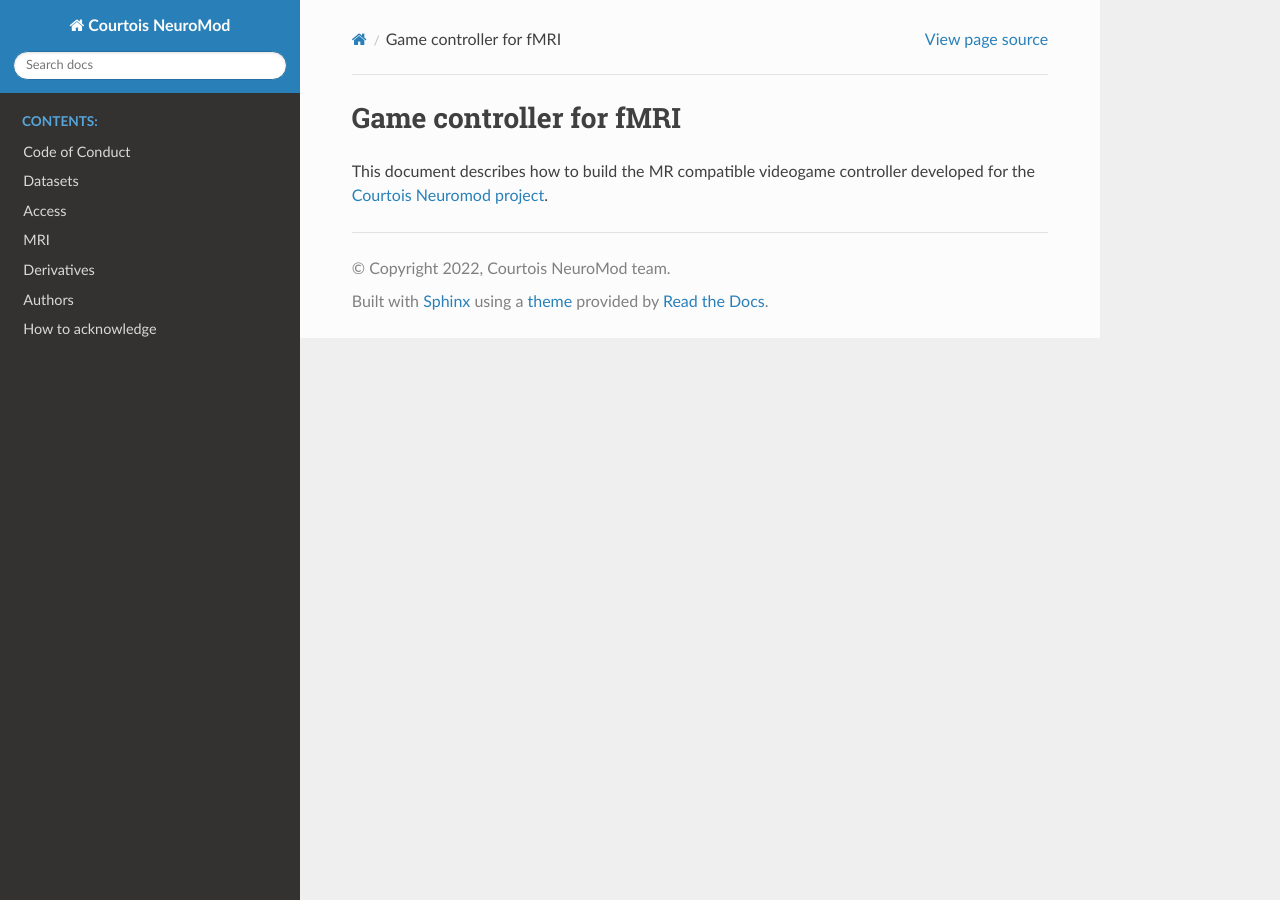
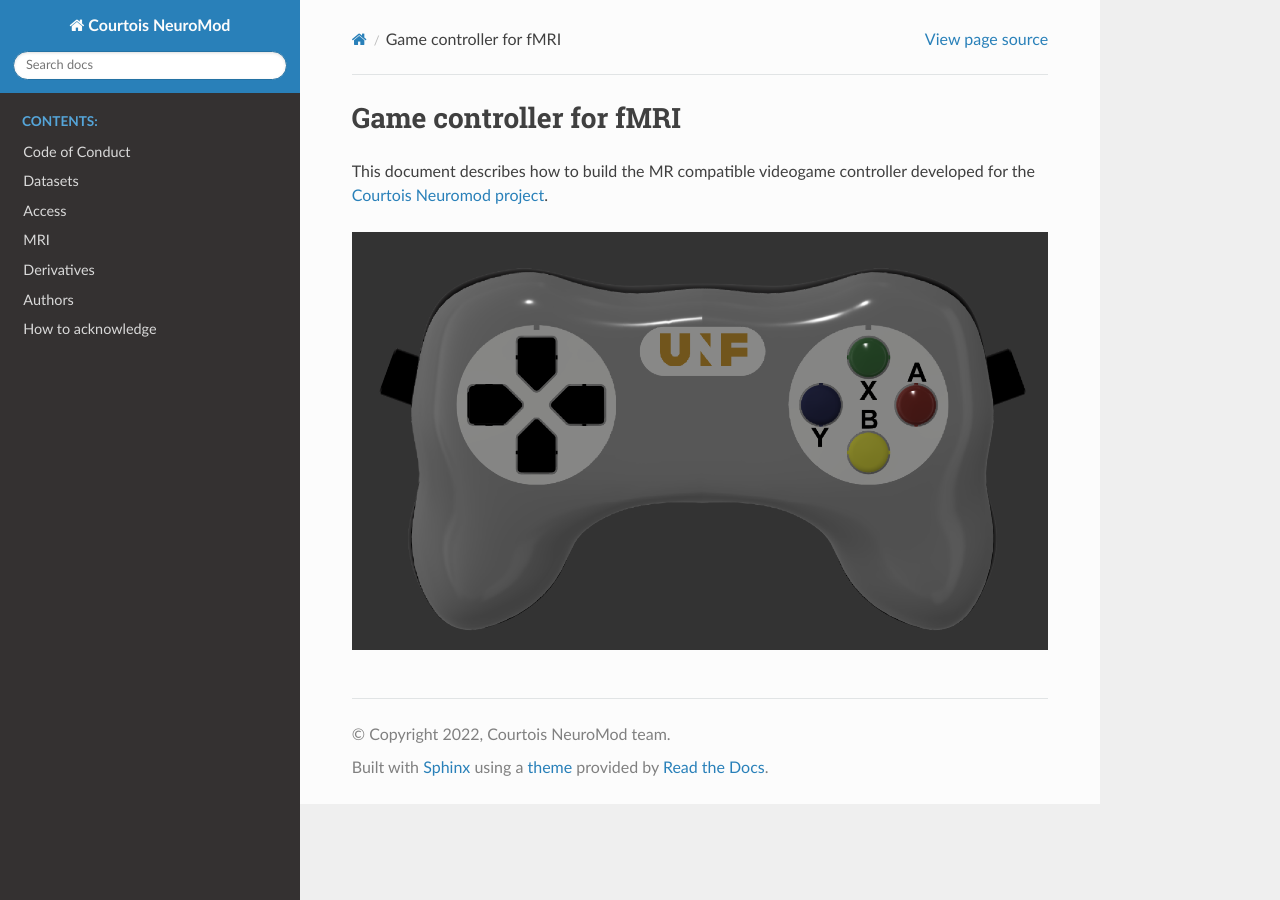
Before and after one commit to courtois-neuromod/controller, a Sphinx documentation site: the page built from source/OVERVIEW.rst, in a window 1280 px wide. Built offline with Sphinx 7.4.7 and the Read the Docs theme 2.0.0, drawn with Linux system fonts in a browser that asks for light colours.

Commit message:
controller img

```diff
--- a/source/OVERVIEW.rst
+++ b/source/OVERVIEW.rst
@@ -1,3 +1,5 @@
 Game controller for fMRI
 =================
 This document describes how to build the MR compatible videogame controller developed for the `Courtois Neuromod project <https://www.cneuromod.ca/>`_.
+
+.. image:: img/controller_model.png
```
